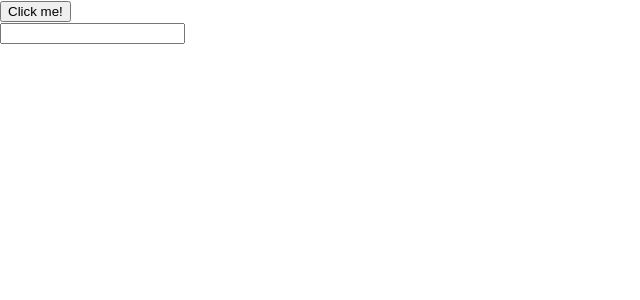
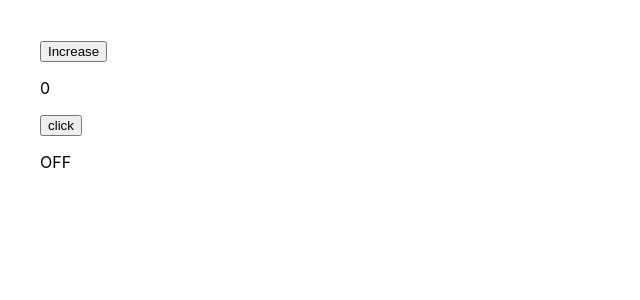
Before and after one commit to React-JS-Folder/react-git-github, a React (Create React App) app: page / in a window 1280 px wide. Shown: the top 300 px of the page, without its empty margins (0-640 px from the left). Built offline with nearby package versions, Linux system fonts and the light colour scheme.

Commit message:
Tutorial 3 - video 7 - useState

```diff
--- a/src/App.jsx
+++ /dev/null
@@ -1,14 +0,0 @@
-
-function App() {
-  return (
-    <>
-      <button onClick={ () => console.log("Button was clicked")}>Click me!</button>
-
-     <form>
-       <input type="text" onChange={ (e) => console.log(e.target.value) } />
-     </form>
-    </ >
-  );
-}
-
-export default App;
--- /dev/null
+++ b/src/AppCounter.jsx
@@ -0,0 +1,23 @@
+import {useState} from 'react';
+
+function AppCounter() {
+  const [count, setCount] = useState(0);
+
+  const countIncrease = () => {
+    setCount(prevState => prevState + 10);
+    setCount(prevState => prevState + 20);
+  }
+
+  return (
+    <>
+      {/* <button onClick={ () => setCount(count + 1)}>Increase</button> */}
+
+      {/* Counter  using prevState  */}
+      <button onClick={ () => countIncrease() }>Increase</button>
+      <p>{count}</p>
+
+    </ >
+  );
+}
+
+export default AppCounter;
--- /dev/null
+++ b/src/AppToggle.jsx
@@ -0,0 +1,17 @@
+import {useState} from 'react';
+
+function AppToggle() {
+  const [toggle, setToggle] = useState(false);
+
+  const turnOnOff = () => setToggle( prevState => !prevState);
+
+  return (
+    <>
+      <button onClick={ () => turnOnOff() } > click </button>
+      <p>{toggle ? "ON" : "OFF"}</p>
+
+    </ >
+  );
+}
+
+export default AppToggle;
--- a/src/index.css
+++ b/src/index.css
@@ -5,6 +5,8 @@ body {
     sans-serif;
   -webkit-font-smoothing: antialiased;
   -moz-osx-font-smoothing: grayscale;
+
+  padding: 40px;
 }
 
 code {
--- a/src/index.js
+++ b/src/index.js
@@ -1,12 +1,14 @@
 import React from 'react';
 import ReactDOM from 'react-dom';
 import './index.css';
-import App from './App';
+import AppCounter from './AppCounter';
+import AppToggle from './AppToggle';
 import reportWebVitals from './reportWebVitals';
 
 ReactDOM.render(
   <React.StrictMode>
-    <App />
+    <AppCounter />
+    <AppToggle />
   </React.StrictMode>,
   document.getElementById('root')
 );
```
Also changed, not shown: src/marco video 6 notes/marco-video-6-notes.txt (deleted), src/marco video 7 notes/prevState-Counter.txt (added).
